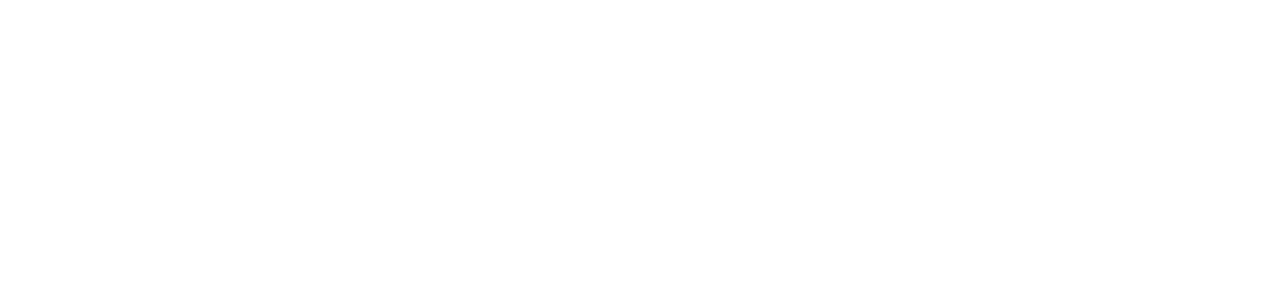
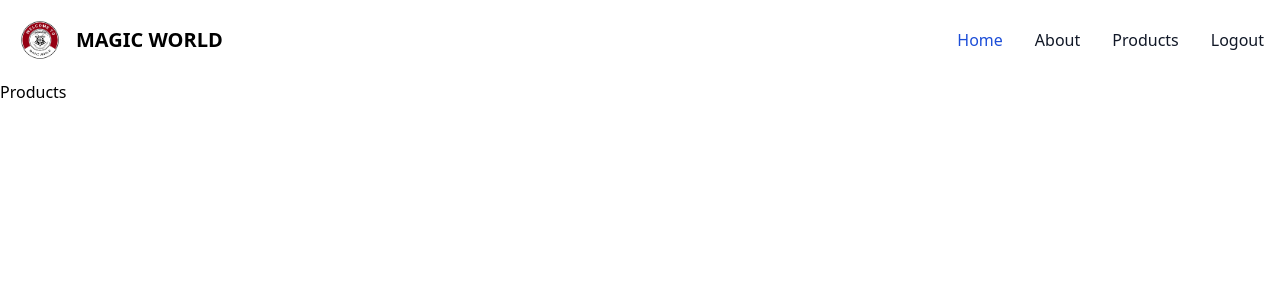
Before and after one commit to vildancetin/harryland, a React (Create React App) app: page /home/products in a window 1280 px wide. Before the commit this address had no page. Shown: the top 300 px of the page. Built offline with nearby package versions, Linux system fonts and the light colour scheme.

Commit message:
navbar links and style, routes

```diff
--- a/src/components/Navbar.jsx
+++ b/src/components/Navbar.jsx
@@ -1,9 +1,78 @@
-
-
+import { NavLink } from "react-router-dom";
+import logo from "../assets/logo.png"
 const Navbar = () => {
   return (
-    <div>Navbar</div>
-  )
-}
+    <nav className="bg-white border-gray-200 dark:bg-gray-900">
+      <div className="max-w-screen-xl flex flex-wrap items-center justify-between mx-auto p-4">
+      <a href="#" className="flex items-center space-x-3 rtl:space-x-reverse">
+        <img src={logo} className="h-12" alt="Flowbite Logo" />
+        <span className="self-center text-xl font-semibold whitespace-nowrap dark:text-white">MAGIC WORLD</span>
+    </a>
+        <button
+          data-collapse-toggle="navbar-default"
+          type="button"
+          className="inline-flex items-center p-2 w-10 h-10 justify-center text-sm text-gray-500 rounded-lg md:hidden hover:bg-gray-100 focus:outline-none focus:ring-2 focus:ring-gray-200 dark:text-gray-400 dark:hover:bg-gray-700 dark:focus:ring-gray-600"
+          aria-controls="navbar-default"
+          aria-expanded="false"
+        >
+          <span className="sr-only">Open main menu</span>
+          <svg
+            className="w-5 h-5"
+            aria-hidden="true"
+            xmlns="http://www.w3.org/2000/svg"
+            fill="none"
+            viewBox="0 0 17 14"
+          >
+            <path
+              stroke="currentColor"
+              stroke-linecap="round"
+              stroke-linejoin="round"
+              stroke-width="2"
+              d="M1 1h15M1 7h15M1 13h15"
+            />
+          </svg>
+        </button>
+        <div className="hidden w-full md:block md:w-auto" id="navbar-default">
+          <ul className="font-medium flex flex-col p-4 md:p-0 mt-4 border border-gray-100 rounded-lg bg-gray-50 md:flex-row md:space-x-8 rtl:space-x-reverse md:mt-0 md:border-0 md:bg-white dark:bg-gray-800 md:dark:bg-gray-900 dark:border-gray-700">
+            <li>
+              <NavLink
+                to="/home"
+                className="block py-2 px-3 text-white bg-blue-700 rounded md:bg-transparent md:text-blue-700 md:p-0 dark:text-white md:dark:text-blue-500"
+                aria-current="page"
+              >
+                Home
+              </NavLink>
+            </li>
+            <li>
+              <NavLink
+                to="about"
+                className="block py-2 px-3 text-gray-900 rounded hover:bg-gray-100 md:hover:bg-transparent md:border-0 md:hover:text-blue-700 md:p-0 dark:text-white md:dark:hover:text-blue-500 dark:hover:bg-gray-700 dark:hover:text-white md:dark:hover:bg-transparent"
+              >
+                About
+              </NavLink>
+            </li>
+            <li>
+              <NavLink
+                to="products"
+                className="block py-2 px-3 text-gray-900 rounded hover:bg-gray-100 md:hover:bg-transparent md:border-0 md:hover:text-blue-700 md:p-0 dark:text-white md:dark:hover:text-blue-500 dark:hover:bg-gray-700 dark:hover:text-white md:dark:hover:bg-transparent"
+              >
+                Products
+              </NavLink>
+            </li>
+            <li>
+              <NavLink
+                to="#"
+                className="block py-2 px-3 text-gray-900 rounded hover:bg-gray-100 md:hover:bg-transparent md:border-0 md:hover:text-blue-700 md:p-0 dark:text-white md:dark:hover:text-blue-500 dark:hover:bg-gray-700 dark:hover:text-white md:dark:hover:bg-transparent"
+              >
+                Logout
+              </NavLink>
+            </li>
 
-export default Navbar
+          </ul>
+        </div>
+      </div>
+    </nav>
+  );
+};
+
+export default Navbar;
--- a/src/pages/Home.jsx
+++ b/src/pages/Home.jsx
@@ -1,8 +1,9 @@
+import Navbar from "../components/Navbar"
 
 
 const Home = () => {
   return (
-    <div>Home</div>
+   <div>Home</div>
   )
 }
 
--- a/src/pages/Login.jsx
+++ b/src/pages/Login.jsx
@@ -1,24 +1,24 @@
 const Login = () => {
   return (
-    <section class="bg-gray-50 dark:bg-gray-900 login-container">
-  <div class="flex flex-col items-center justify-center px-6 py-8 mx-auto md:h-screen lg:py-0">
+    <section className="bg-gray-50 dark:bg-gray-900 login-container">
+  <div className="flex flex-col items-center justify-center px-6 py-8 mx-auto md:h-screen lg:py-0">
 
-      <div class="w-full bg-gray-300 bg-opacity-25 rounded-lg shadow dark:border md:mt-0 sm:max-w-md xl:p-0 dark:bg-gray-800 dark:border-gray-700">
-          <div class="p-6 space-y-4 md:space-y-6 sm:p-8">
-              <h1 class="text-xl font-bold uppercase text-center leading-tight tracking-tight text-gray-200 md:text-2xl dark:text-white">
+      <div className="w-full bg-gray-300 bg-opacity-25 rounded-lg shadow dark:border md:mt-0 sm:max-w-md xl:p-0 dark:bg-gray-800 dark:border-gray-700">
+          <div className="p-6 space-y-4 md:space-y-6 sm:p-8">
+              <h1 className="text-xl font-bold uppercase text-center leading-tight tracking-tight text-gray-200 md:text-2xl dark:text-white">
                   Welcome to Magic World
               </h1>
-              <form class="space-y-4 md:space-y-6" action="#" autoComplete="off">
+              <form className="space-y-4 md:space-y-6" action="#" autoComplete="off">
                   <div>
-                      <label for="email" class="block mb-2 text-sm font-medium uppercase text-gray-200 dark:text-white">Your email</label>
-                      <input type="email" name="email" id="email" class="bg-gray-50 border border-gray-300 text-gray-900 sm:text-sm rounded-lg focus:ring-primary-600 focus:border-primary-600 block w-full p-2.5 dark:bg-gray-700 dark:border-gray-600 dark:placeholder-gray-400 dark:text-white dark:focus:ring-blue-500 dark:focus:border-blue-500" placeholder="name@company.com" required="" />
+                      <label for="email" className="block mb-2 text-sm font-medium uppercase text-gray-200 dark:text-white">Your email</label>
+                      <input type="email" name="email" id="email" className="bg-gray-50 border border-red-800 text-gray-900 sm:text-sm rounded-lg focus:ring-red-800 focus:border-red-800 block w-full p-2.5 dark:bg-gray-700 dark:border-gray-600 dark:placeholder-gray-400 dark:text-white dark:focus:ring-blue-500 dark:focus:border-blue-500" placeholder="name@company.com" required="" />
                   </div>
                   <div>
-                      <label for="password" class="block mb-2 text-sm font-medium text-gray-200 dark:text-white uppercase">Password</label>
-                      <input type="password" name="password" id="password" placeholder="••••••••" class="bg-gray-50 border border-gray-300 text-gray-900 sm:text-sm rounded-lg focus:ring-primary-600 focus:border-primary-600 block w-full p-2.5 dark:bg-gray-700 dark:border-gray-600 dark:placeholder-gray-400 dark:text-white dark:focus:ring-blue-500 dark:focus:border-blue-500" required=""/>
+                      <label for="password" className="block mb-2 text-sm font-medium text-gray-200 dark:text-white uppercase">Password</label>
+                      <input type="password" name="password" id="password" placeholder="••••••••" className="bg-gray-50 border border-red-800 text-gray-900 sm:text-sm rounded-lg focus:ring-red-800 focus:border-primary-600 block w-full p-2.5 dark:bg-gray-700 dark:border-gray-600 dark:placeholder-gray-400 dark:text-white dark:focus:ring-blue-500 dark:focus:border-blue-500" required=""/>
                   </div>
 
-                  <button type="submit" class="w-full text-white bg-red-800 hover:bg-yellow-600 focus:ring-4 focus:outline-none focus:ring-primary-300 font-medium rounded-lg text-sm px-5 py-2.5 text-center dark:bg-primary-600 dark:hover:bg-primary-700 dark:focus:ring-primary-800 uppercase">Sign in</button>
+                  <button type="submit" className="w-full text-white bg-red-800 hover:bg-yellow-600 focus:ring-2 focus:outline-none focus:ring-red-800 font-medium rounded-lg text-sm px-5 py-2.5 text-center dark:bg-primary-600 dark:hover:bg-primary-700 dark:focus:ring-primary-800 uppercase">Sign in</button>
 
               </form>
           </div>
--- a/src/router/AppRouter.jsx
+++ b/src/router/AppRouter.jsx
@@ -1,12 +1,23 @@
-import { Route,Routes } from "react-router-dom"
-import Login from "../pages/Login"
-
+import { Route, Routes } from "react-router-dom";
+import Login from "../pages/Login";
+import Home from "../pages/Home";
+import Products from "../pages/Products";
+import PrivateRouter from "./PrivateRouter";
+import About from "../pages/About";
 const AppRouter = () => {
   return (
-    <Routes>
-        <Route path="/" element={<Login/>}/>
-    </Routes>
-  )
-}
+    <>
+      <Routes>
+        <Route path="/" element={<Login />} />
 
-export default AppRouter
+        <Route path="/home" element={<PrivateRouter />}>
+          <Route path="" element={<Home/>}/>
+          <Route path="about" element={<About/>}/>
+          <Route path="products" element={<Products/>}/>
+        </Route>
+      </Routes>
+    </>
+  );
+};
+
+export default AppRouter;
--- a/src/router/PrivateRouter.jsx
+++ b/src/router/PrivateRouter.jsx
@@ -0,0 +1,19 @@
+import { Navigate,Outlet } from "react-router-dom";
+import Navbar from "../components/Navbar";
+const PrivateRouter = () => {
+  const user = true;
+  return (
+    <>
+      {user ? (
+        <>
+          <Navbar />
+          <Outlet />
+        </>
+      ) : (
+        <Navigate to="/"/>
+      )}
+    </>
+  );
+};
+
+export default PrivateRouter;
```
Also changed, not shown: src/assets/logo.png (added).
